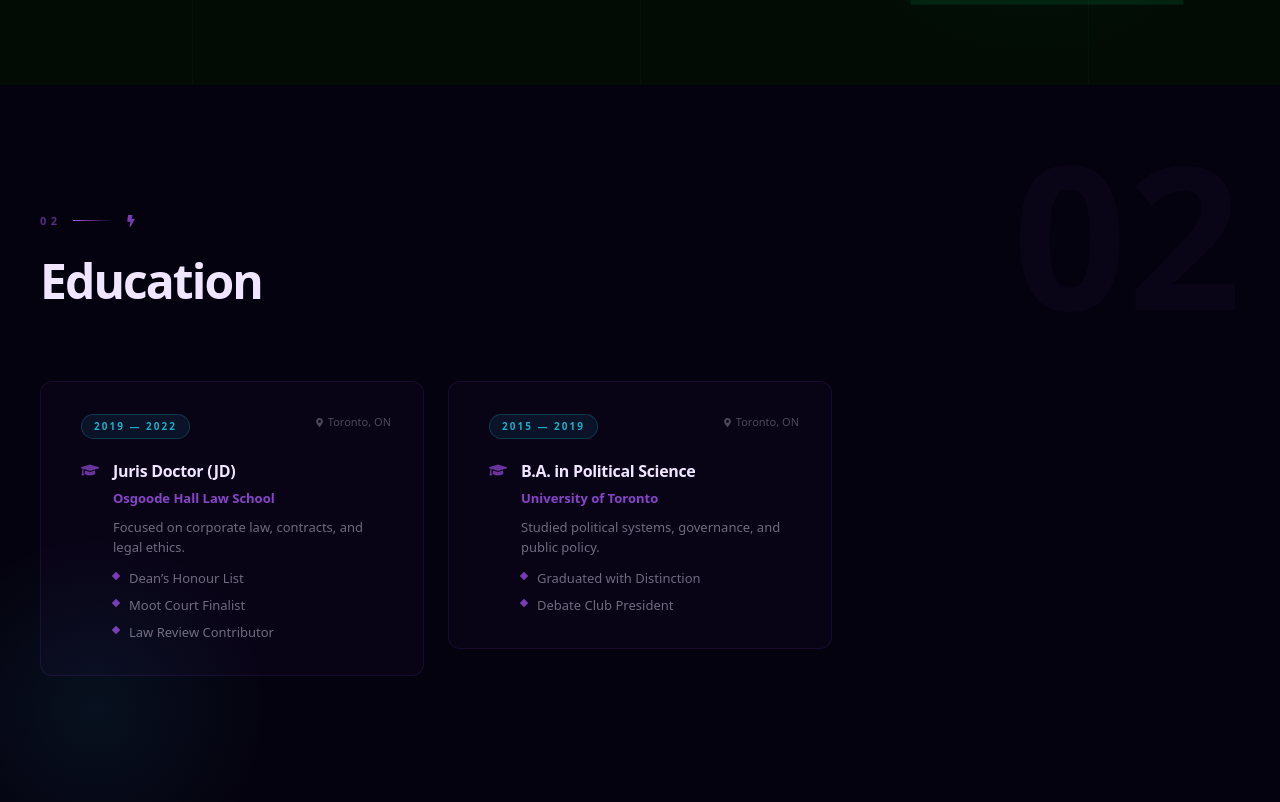
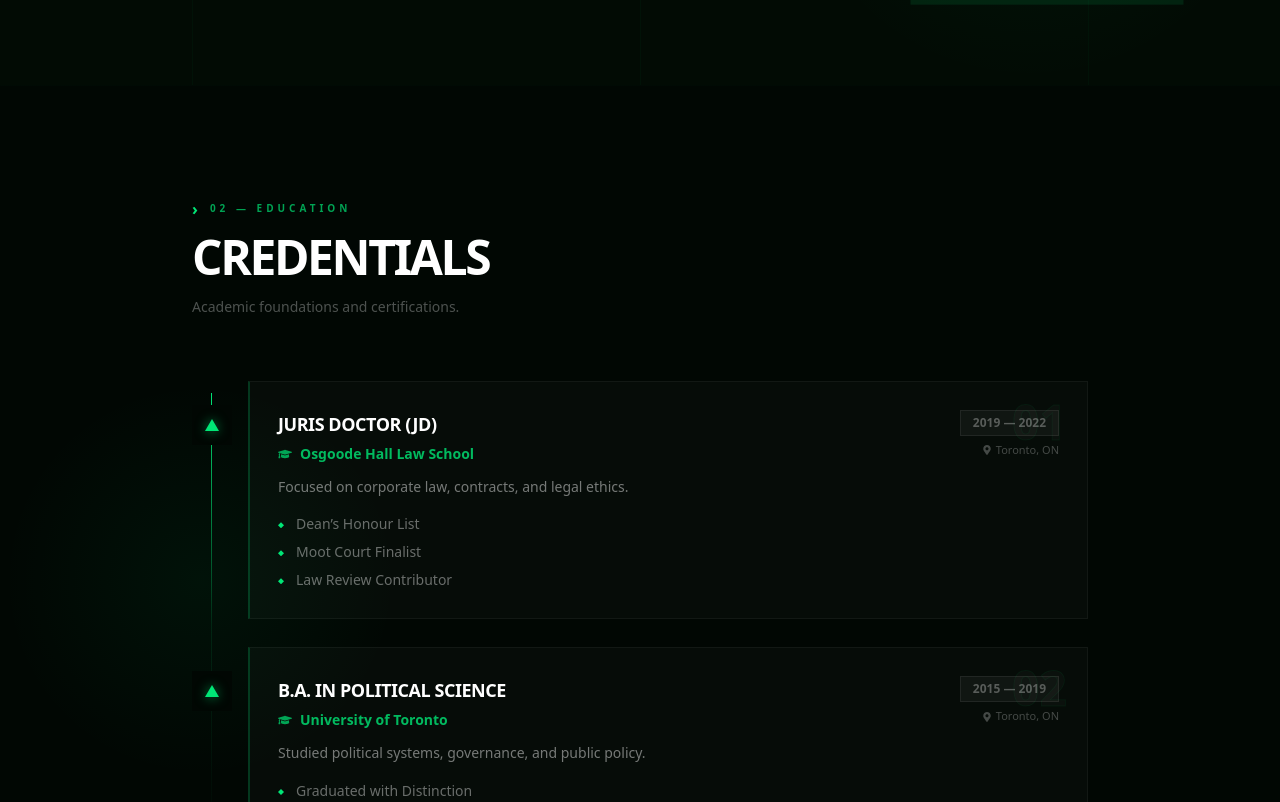
Before and after one commit to salienceenterprises-lab/portfolio-baa1f, a Next.js app: page /portfolio-baa1f/ in a window 1280 px wide. Shown: the part 1418-2220 px from the top of the page. Built offline with nearby package versions, Linux system fonts and the light colour scheme.

Commit message:
Update app/components/education.jsx via Portfolio SaaS

```diff
--- a/app/components/education.jsx
+++ b/app/components/education.jsx
@@ -1,92 +1,132 @@
 "use client";
-import React from "react";
 import { motion } from "framer-motion";
-import { FaBolt, FaGraduationCap, FaMapMarkerAlt } from "react-icons/fa";
+import { FaGraduationCap, FaMapMarkerAlt } from "react-icons/fa";
 
 export default function PortfolioEducation({ data }) {
-  const items = data?.education;
-  if (!items || !Array.isArray(items) || items.length === 0) return null;
+  if (!data?.education?.length) return null;
 
   return (
-    <section id="education" style={{ background:"#05020f", padding:"8rem 1.5rem", position:"relative", overflow:"hidden" }}>
-      <style>{`
-        .pl-edu-card {
-          position:relative; padding:2rem 2rem 2rem 2.5rem;
-          border:1px solid rgba(168,85,247,0.1);
-          border-radius:12px; background:rgba(168,85,247,0.03);
-          transition:all 0.3s ease; cursor:default;
-        }
-        .pl-edu-card::before {
-          content:'';
-          position:absolute; left:0; top:0; bottom:0;
-          width:2px; border-radius:2px 0 0 2px;
-          background:linear-gradient(180deg, #a855f7, #22d3ee);
-          transform:scaleY(0); transform-origin:top;
-          transition:transform 0.4s ease;
-        }
-        .pl-edu-card:hover { border-color:rgba(168,85,247,0.3); background:rgba(168,85,247,0.06); box-shadow:0 0 40px rgba(168,85,247,0.08); }
-        .pl-edu-card:hover::before { transform:scaleY(1); }
-      `}</style>
+    <section id="education" className="relative py-28 px-6 overflow-hidden bg-[#010703]">
 
-      <div style={{ position:"absolute", top:"3rem", right:"3%", fontSize:"200px", fontWeight:900, color:"rgba(168,85,247,0.03)", pointerEvents:"none", lineHeight:1, userSelect:"none" }}>02</div>
-      <div style={{ position:"absolute", bottom:"-80px", left:"-80px", width:"350px", height:"350px", borderRadius:"50%", background:"radial-gradient(circle, rgba(34,211,238,0.07) 0%, transparent 70%)", pointerEvents:"none" }} />
+      <div className="absolute inset-0 pointer-events-none">
+        <div className="absolute top-1/3 left-0 w-[400px] h-[400px] rounded-full"
+          style={{ background: "radial-gradient(circle, rgba(0,230,118,0.05), transparent 70%)" }} />
+        <div className="absolute inset-0 bg-[linear-gradient(rgba(0,230,118,0.015)_1px,transparent_1px)] bg-[size:64px]" />
+      </div>
 
-      <div style={{ maxWidth:"1200px", margin:"0 auto", position:"relative", zIndex:1 }}>
-        <motion.div initial={{ opacity:0, x:-30 }} whileInView={{ opacity:1, x:0 }} viewport={{ once:true }} transition={{ duration:0.7 }} style={{ marginBottom:"4rem" }}>
-          <div style={{ display:"flex", alignItems:"center", gap:"12px", marginBottom:"1rem" }}>
-            <span style={{ fontSize:"11px", fontWeight:800, letterSpacing:"0.4em", color:"rgba(168,85,247,0.5)", textTransform:"uppercase" }}>02</span>
-            <div style={{ width:"40px", height:"1px", background:"linear-gradient(90deg, #a855f7, transparent)" }} />
-            <FaBolt style={{ color:"#a855f7", fontSize:"12px", opacity:0.7 }} />
-          </div>
-          <h2 style={{ fontSize:"clamp(2rem, 4vw, 3rem)", fontWeight:900, letterSpacing:"-0.04em", color:"#f0e6ff", margin:0 }}>Education</h2>
+      <div className="max-w-4xl mx-auto relative z-10">
+
+        <motion.div initial={{ opacity: 0, x: -20 }} whileInView={{ opacity: 1, x: 0 }}
+          viewport={{ once: true }} transition={{ duration: 0.6 }}
+          className="flex items-center gap-3 mb-3">
+          <span className="font-black text-base" style={{ color: "#00e676" }}>›</span>
+          <span className="text-[10px] font-black tracking-[0.4em] uppercase"
+            style={{ color: "rgba(0,230,118,0.7)" }}>02 — Education</span>
         </motion.div>
 
-        <div style={{ display:"grid", gridTemplateColumns:"repeat(auto-fill, minmax(320px,1fr))", gap:"1.5rem" }}>
-          {items.map((edu, i) => (
-            <motion.div key={i} initial={{ opacity:0, y:30 }} whileInView={{ opacity:1, y:0 }} viewport={{ once:true }} transition={{ duration:0.5, delay:i * 0.1 }}>
-              <div className="pl-edu-card">
-                <div style={{ display:"flex", alignItems:"flex-start", justifyContent:"space-between", gap:"1rem", marginBottom:"1.25rem" }}>
-                  <span style={{ fontSize:"10px", fontWeight:700, letterSpacing:"0.2em", padding:"4px 12px", borderRadius:"999px", background:"rgba(34,211,238,0.08)", border:"1px solid rgba(34,211,238,0.2)", color:"rgba(34,211,238,0.8)" }}>
-                    {edu.period || edu.year || edu.graduationYear || edu.years || "—"}
+        <motion.h2 initial={{ opacity: 0, y: 20 }} whileInView={{ opacity: 1, y: 0 }}
+          viewport={{ once: true }} transition={{ duration: 0.7, delay: 0.05 }}
+          className="text-4xl sm:text-5xl font-black tracking-tighter text-white mb-4 uppercase">
+          Credentials
+        </motion.h2>
+        <motion.p initial={{ opacity: 0 }} whileInView={{ opacity: 1 }} viewport={{ once: true }}
+          transition={{ duration: 0.6, delay: 0.15 }}
+          className="text-sm mb-16 max-w-md" style={{ color: "rgba(255,255,255,0.3)" }}>
+          Academic foundations and certifications.
+        </motion.p>
+
+        <div className="relative">
+          <motion.div initial={{ scaleY: 0 }} whileInView={{ scaleY: 1 }}
+            viewport={{ once: true }} transition={{ duration: 1.8, ease: "easeInOut" }}
+            className="absolute left-[19px] top-3 w-px hidden sm:block origin-top"
+            style={{ height: "calc(100% - 12px)", background: "linear-gradient(to bottom, #00e676, rgba(0,230,118,0.1), transparent)" }} />
+
+          <div className="space-y-7">
+            {data.education.map((edu, index) => (
+              <motion.div key={index}
+                initial={{ opacity: 0, x: -28 }}
+                whileInView={{ opacity: 1, x: 0 }}
+                viewport={{ once: true, margin: "-80px" }}
+                transition={{ duration: 0.5, delay: index * 0.1, type: "spring", stiffness: 100 }}
+                className="relative sm:pl-14">
+
+                {/* Upward chevron marker */}
+                <div className="hidden sm:flex absolute left-0 top-6 w-10 h-10 items-center justify-center z-10"
+                  style={{ background: "#010703" }}>
+                  <div className="w-0 h-0" style={{
+                    borderLeft: "7px solid transparent",
+                    borderRight: "7px solid transparent",
+                    borderBottom: "12px solid #00e676",
+                    filter: "drop-shadow(0 0 6px rgba(0,230,118,0.6))",
+                  }} />
+                </div>
+
+                <motion.div whileHover={{ x: 6 }} transition={{ type: "spring", stiffness: 300 }}
+                  className="group">
+                  <div className="relative p-6 sm:p-7 overflow-hidden transition-all duration-300"
+                    style={{
+                      background: "rgba(255,255,255,0.02)",
+                      borderLeft: "2px solid rgba(0,230,118,0.2)",
+                      borderTop: "1px solid rgba(255,255,255,0.05)",
+                      borderRight: "1px solid rgba(255,255,255,0.05)",
+                      borderBottom: "1px solid rgba(255,255,255,0.05)",
+                    }}>
+
+                    <div className="absolute inset-0 opacity-0 group-hover:opacity-100 transition-opacity duration-400 pointer-events-none"
+                      style={{ background: "linear-gradient(135deg, rgba(0,230,118,0.04), transparent)" }} />
+
+                    <div className="absolute right-5 top-4 text-5xl font-black select-none leading-none"
+                      style={{ color: "rgba(255,255,255,0.025)", WebkitTextStrokeWidth: "1px", WebkitTextStrokeColor: "rgba(0,230,118,0.06)" }}>
+                      {String(index + 1).padStart(2, "0")}
+                    </div>
+
+                    <div className="flex flex-col sm:flex-row sm:items-start sm:justify-between gap-3 mb-3 relative z-10">
+                      <div>
+                        <h3 className="text-lg font-black text-white group-hover:text-[#00e676] transition-colors duration-300 uppercase tracking-tight">
+                          {edu.degree}
+                        </h3>
+                        <div className="flex items-center gap-2 mt-1.5">
+                          <FaGraduationCap className="w-3.5 h-3.5" style={{ color: "rgba(0,230,118,0.7)" }} />
+                          <span className="text-sm font-bold" style={{ color: "rgba(0,230,118,0.8)" }}>
+                            {edu.institution}
+                          </span>
+                        </div>
+                      </div>
+                      <div className="flex flex-col items-start sm:items-end gap-1.5 flex-shrink-0">
+                        <span className="text-xs font-bold px-3 py-1"
+                          style={{ color: "rgba(255,255,255,0.3)", background: "rgba(255,255,255,0.04)", border: "1px solid rgba(255,255,255,0.07)" }}>
+                          {edu.period}
                         </span>
                         {edu.location && (
-                    <span style={{ display:"flex", alignItems:"center", gap:"4px", fontSize:"11px", color:"rgba(240,230,255,0.3)", whiteSpace:"nowrap" }}>
-                      <FaMapMarkerAlt style={{ fontSize:"9px" }} /> {edu.location}
+                          <span className="flex items-center gap-1 text-[11px]" style={{ color: "rgba(255,255,255,0.25)" }}>
+                            <FaMapMarkerAlt className="w-2.5 h-2.5" /> {edu.location}
                           </span>
                         )}
                       </div>
-                <div style={{ display:"flex", alignItems:"flex-start", gap:"14px" }}>
-                  <span style={{ color:"rgba(168,85,247,0.6)", fontSize:"18px", marginTop:"2px", flexShrink:0 }}><FaGraduationCap /></span>
-                  <div style={{ flex:1, minWidth:0 }}>
-                    <h3 style={{ fontSize:"16px", fontWeight:800, color:"#f0e6ff", margin:"0 0 6px", letterSpacing:"-0.02em" }}>
-                      {edu.degree || edu.field || edu.qualification || edu.program}
-                    </h3>
-                    <p style={{ fontSize:"13px", fontWeight:600, color:"rgba(168,85,247,0.8)", margin:"0 0 8px" }}>
-                      {edu.institution || edu.school || edu.university}
-                    </p>
+                    </div>
+
                     {edu.description && (
-                      <p style={{ fontSize:"13px", color:"rgba(240,230,255,0.45)", lineHeight:1.6, margin:"0 0 10px" }}>{edu.description}</p>
-                    )}
-                    {(edu.gpa || edu.grade || edu.result) && (
-                      <p style={{ fontSize:"11px", color:"rgba(34,211,238,0.6)", marginBottom:"10px", fontWeight:600 }}>
-                        GPA / Grade: {edu.gpa || edu.grade || edu.result}
+                      <p className="text-sm leading-relaxed mb-4 relative z-10" style={{ color: "rgba(255,255,255,0.45)" }}>
+                        {edu.description}
                       </p>
                     )}
-                    {Array.isArray(edu.achievements) && edu.achievements.filter(Boolean).length > 0 && (
-                      <ul style={{ listStyle:"none", padding:0, margin:0, display:"flex", flexDirection:"column", gap:"6px" }}>
-                        {edu.achievements.filter(Boolean).map((a, j) => (
-                          <li key={j} style={{ display:"flex", alignItems:"flex-start", gap:"10px", fontSize:"13px", color:"rgba(240,230,255,0.45)", lineHeight:1.6 }}>
-                            <div style={{ width:"6px", height:"6px", background:"rgba(168,85,247,0.7)", transform:"rotate(45deg)", marginTop:"5px", flexShrink:0 }} />
+
+                    {edu.achievements?.length > 0 && (
+                      <ul className="space-y-2 relative z-10">
+                        {edu.achievements.filter(a => a?.trim()).map((a, i) => (
+                          <li key={i} className="flex items-start gap-3 text-sm" style={{ color: "rgba(255,255,255,0.4)" }}>
+                            <div className="mt-2 w-1.5 h-1.5 flex-shrink-0"
+                              style={{ background: "#00e676", clipPath: "polygon(50% 0%, 100% 50%, 50% 100%, 0% 50%)" }} />
                             {a}
                           </li>
                         ))}
                       </ul>
                     )}
                   </div>
-                </div>
-              </div>
+                </motion.div>
               </motion.div>
             ))}
+          </div>
         </div>
       </div>
     </section>
```
Lines whose indentation alone changed are shown as unchanged.
